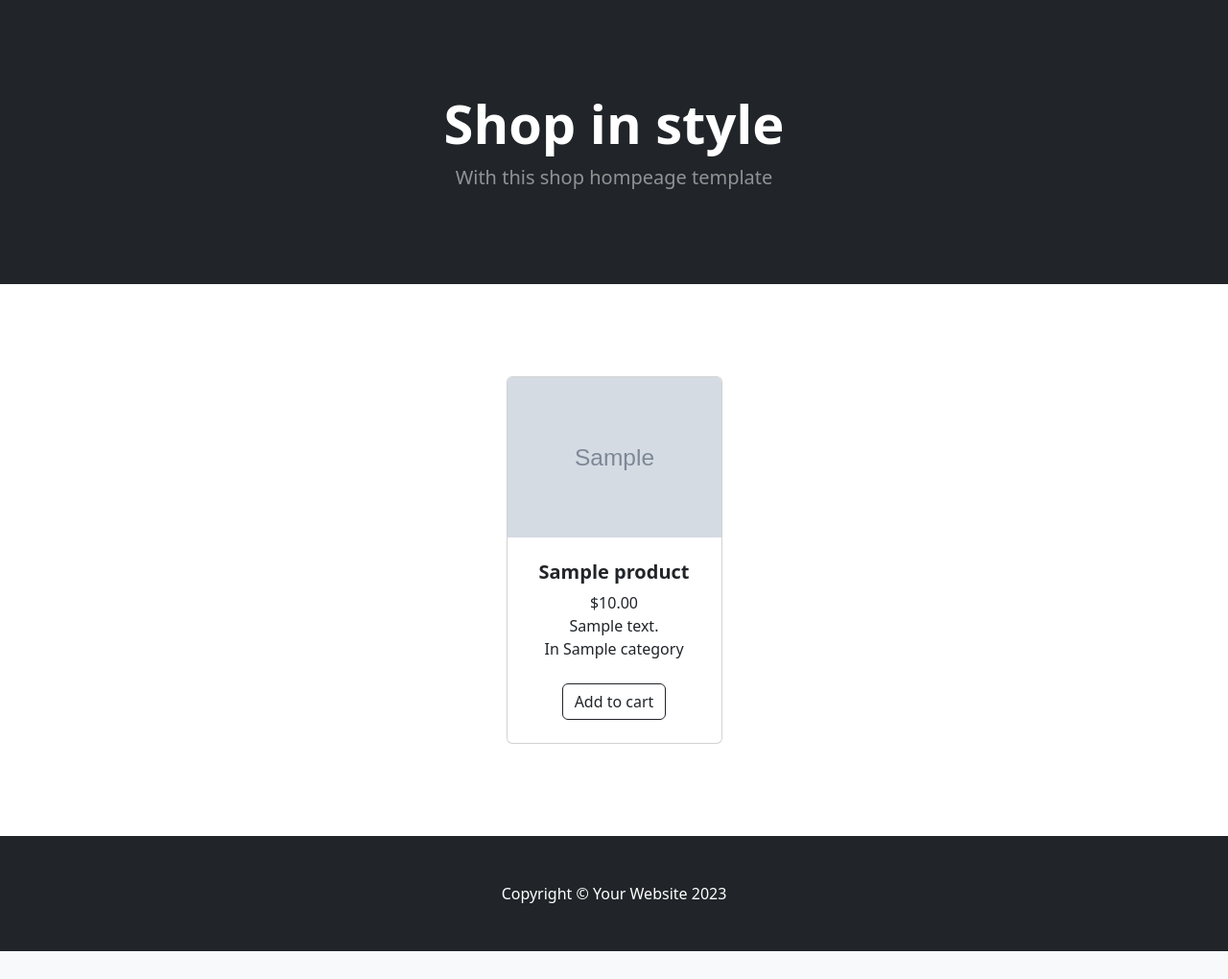
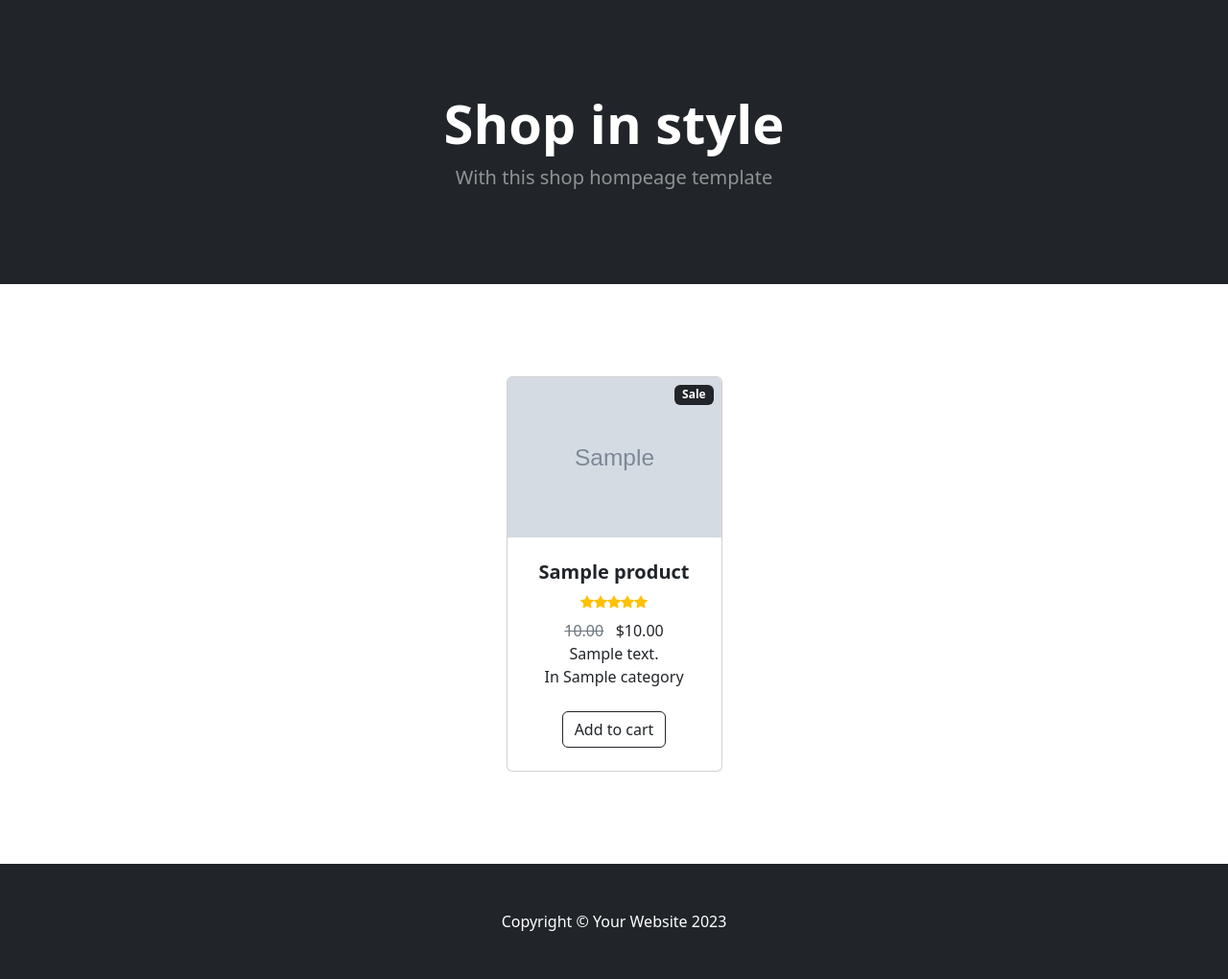
Before and after one commit to JJeris/django-ecommerce, a Django app: page / in a window 1280 px wide. Shown: the part 57-1077 px from the top of the page at 96% size. Before the commit the page ends 1048 px from the top, so only its background shows below. Run offline with Django 5.2, Linux system fonts and the light colour scheme; tables that the repository leaves empty hold one stand-in row (values such as "Sample post"); grey boxes marked "Sample" are stand-in pictures; some libraries are stand-ins or nearby versions.

Commit message:
Finish episode 5 and try out ORM migration

```diff
--- a/ecom/store/models.py
+++ b/ecom/store/models.py
@@ -38,6 +38,9 @@ class Product(models.Model):
     category = models.ForeignKey(Category, on_delete=models.CASCADE, default=1)
     description = models.CharField(max_length=200, default='', blank=True, null=True)
     image = models.ImageField(upload_to='uploads/product/') # Goes to media/uploads/product # Need pillow dep. for this.
+    # Sales
+    is_sale = models.BooleanField(default=False)
+    sale_price = models.DecimalField(default=0, decimal_places=2, max_digits=6) # 9999.99
 
     def __str__(self):
         return f'{self.name} {self.price}'
--- a/ecom/store/templates/home.html
+++ b/ecom/store/templates/home.html
@@ -62,6 +62,46 @@
                     {% comment %} Iter over the products table with a for loop. {% endcomment %}
                     {% comment %} {{ products }} {% endcomment %}
                     {% for product in products %}
+
+                        {% if product.is_sale == True %}
+                        <div class="col mb-5">
+                            <div class="card h-100">
+                                <!-- Sale badge-->
+                                <div class="badge bg-dark text-white position-absolute" style="top: 0.5rem; right: 0.5rem">Sale</div>
+                                <!-- Product image-->
+                                <img class="card-img-top" src="{{ product.image.url }}" alt="..." />
+                                <!-- Product details-->
+                                <div class="card-body p-4">
+                                    <div class="text-center">
+                                        <!-- Product name-->
+                                        <h5 class="fw-bolder">{{ product.name }}</h5>
+                                        <!-- Product reviews-->
+                                        <div class="d-flex justify-content-center small text-warning mb-2">
+                                            <div class="bi-star-fill"></div>
+                                            <div class="bi-star-fill"></div>
+                                            <div class="bi-star-fill"></div>
+                                            <div class="bi-star-fill"></div>
+                                            <div class="bi-star-fill"></div>
+                                        </div>
+                                        <!-- Product price-->
+                                        <span class="text-muted text-decoration-line-through">{{ product.price }}</span>
+                                        &nbsp;
+                                        ${{ product.sale_price }}
+                                        <br/>
+                                        {{product.description}}
+                                        <br/>
+                                        In {{product.category}}
+                                    </div>
+                                </div>
+                                <!-- Product actions-->
+                                <div class="card-footer p-4 pt-0 border-top-0 bg-transparent">
+                                    <div class="text-center"><a class="btn btn-outline-dark mt-auto" href="#">Add to cart</a></div>
+                                </div>
+                            </div>
+                        </div>
+
+                        {% else %}
+
                         <div class="col mb-5">
                             <div class="card h-100">
                                 <!-- Product image-->
@@ -85,6 +125,8 @@
                                 </div>
                             </div>
                         </div>
+
+                        {% endif %}
                     {% endfor %}
 
 
```
Also changed, not shown: README.md, ecom/store/migrations/0002_alter_category_options_product_is_sale_and_more.py (added). Lines whose indentation alone changed are shown as unchanged.
